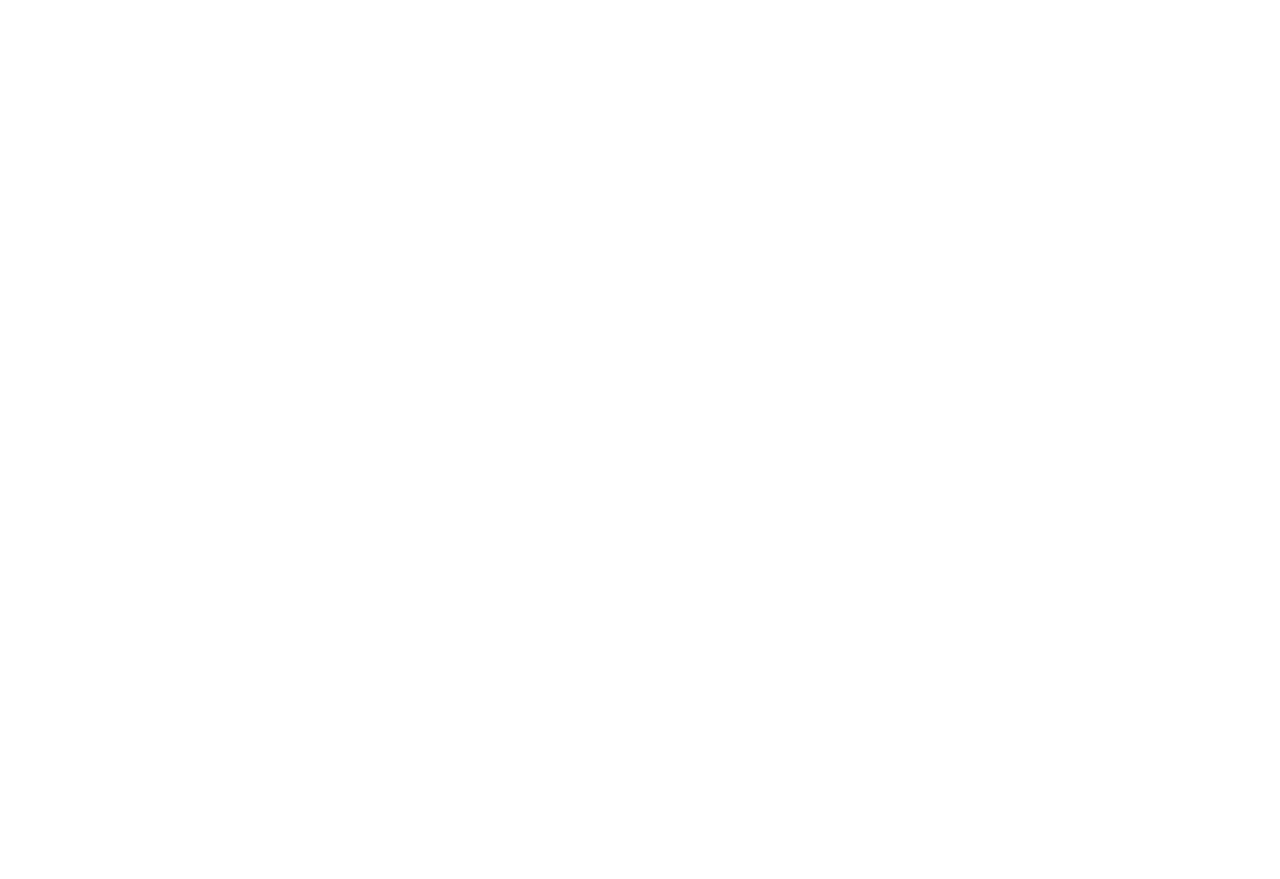
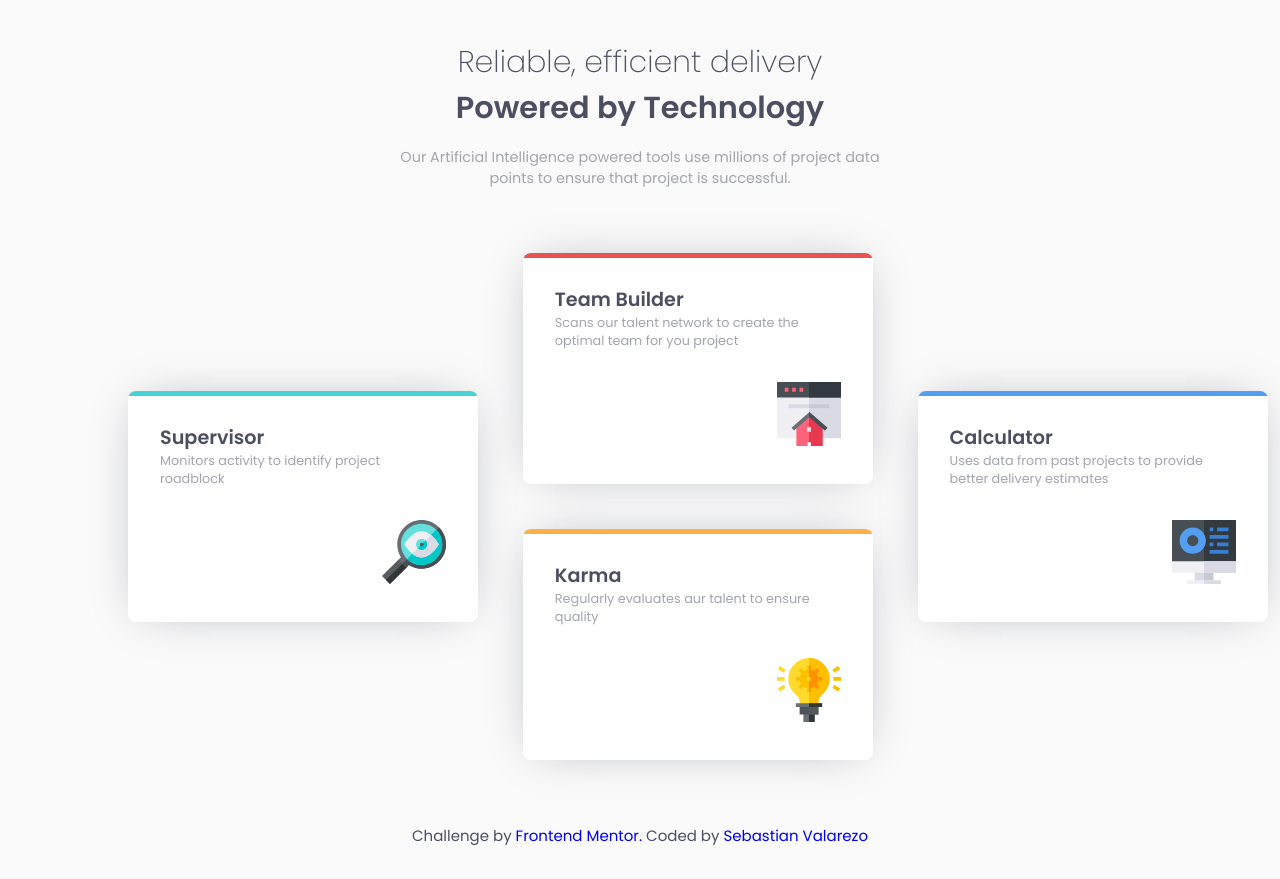
Before and after one commit to SebastianValarezo/challenge-feature-section, a plain HTML site: page index.html in a window 1280 px wide. Before the commit the page ends 800 px from the top, so only its background shows below. Drawn offline with Linux system fonts and the light colour scheme.

Commit message:
Agrego mi Favicon

```diff
--- a/css/style.css
+++ b/css/style.css
@@ -0,0 +1,267 @@
+:root {
+  --red: #ea5353;
+  --cyan: #45d3d3;
+  --orange: #fcaf4a;
+  --blue: #549ef2;
+  --very-dark-blue: #4c4e61;
+  --grayish-blue: #a3a5ae;
+  --very-light-gray: #fafafa;
+}
+
+* {
+  margin: 0;
+  padding: 0;
+  box-sizing: border-box;
+}
+
+body {
+  font-size: 15px;
+  font-family: "Poppins", sans-serif;
+  background: var(--very-light-gray);
+  color: var(--very-dark-blue);
+  overflow-x: hidden;
+}
+
+a {
+  text-decoration: none;
+  transition: all 2s ease;
+}
+
+a:hover {
+  opacity: 0.5;
+}
+
+::-webkit-scrollbar {
+  width: 10px;
+}
+
+::-webkit-scrollbar-track {
+  background: var(--grayish-blue);
+}
+
+::-webkit-scrollbar-thumb {
+  background: var(--very-dark-blue);
+}
+
+.container {
+  width: 80%;
+  /* height: 100vh; */
+  margin: 0 auto;
+  display: flex;
+  flex-direction: column;
+  justify-content: center;
+  align-items: center;
+  text-align: center;
+  /* max-width: 1440px; */
+}
+
+.footer {
+  padding: 2rem 0;
+}
+
+/* Header */
+
+.header__titles {
+  margin-top: 2.5rem;
+  margin-bottom: 4rem;
+  display: flex;
+  flex-direction: column;
+  justify-content: center;
+  align-items: center;
+}
+
+.header__title {
+  font-weight: 200;
+}
+
+.header__subtitle {
+  font-size: 1.9rem;
+  font-weight: 600;
+  margin-bottom: 1rem;
+}
+
+.header__paragraph {
+  color: var(--grayish-blue);
+  font-weight: 400;
+  font-size: 0.9rem;
+  width: 480px;
+}
+
+/* Cards */
+
+.container__cards {
+  width: 100%;
+  display: grid;
+  grid-template-columns: repeat(6, 1fr);
+  grid-template-rows: repeat(4, auto);
+  gap: 2.8rem;
+  margin-bottom: 2rem;
+}
+
+.card {
+  background: white;
+  padding: 2rem;
+  text-align: start;
+  width: 350px;
+  border-radius: 8px;
+  box-shadow: 0 0 45px -15px var(--grayish-blue);
+}
+
+.card__title {
+  font-weight: 600;
+  font-size: 1.2rem;
+}
+
+.card__description {
+  color: var(--grayish-blue);
+  font-weight: 400;
+  font-size: 0.8rem;
+  margin-bottom: 2rem;
+}
+
+.card__image {
+  text-align: end;
+}
+
+.card--supervisor {
+  position: relative;
+  overflow: hidden;
+  grid-row: 2 / 4;
+  grid-column: 1 / 3;
+}
+
+.card--team-builder {
+  position: relative;
+  overflow: hidden;
+  grid-row: 1 / 3;
+  grid-column: 3 / 5;
+}
+
+.card--karma {
+  position: relative;
+  overflow: hidden;
+  grid-row: 3 / 5;
+  grid-column: 3 / 5;
+}
+
+.card--calculator {
+  position: relative;
+  overflow: hidden;
+  grid-row: 2 / 4;
+  grid-column: 5 / 7;
+}
+
+.card--supervisor::after {
+  content: "";
+  width: 100%;
+  height: 5px;
+  top: 0;
+  left: 0;
+  position: absolute;
+  background: var(--cyan);
+}
+
+.card--team-builder::after {
+  content: "";
+  width: 100%;
+  height: 5px;
+  top: 0;
+  left: 0;
+  position: absolute;
+  background: var(--red);
+}
+
+.card--karma::after {
+  content: "";
+  width: 100%;
+  height: 5px;
+  top: 0;
+  left: 0;
+  position: absolute;
+  background: var(--orange);
+}
+
+.card--calculator::after {
+  content: "";
+  width: 100%;
+  height: 5px;
+  top: 0;
+  left: 0;
+  position: absolute;
+  background: var(--blue);
+}
+
+@media screen and (max-width: 1024px) {
+  .container__cards {
+    grid-template-columns: repeat(2, auto);
+    grid-template-rows: repeat(2, auto);
+    gap: 1rem;
+    justify-content: center;
+    /* align-items: center; */
+    /* border: 1px solid #000; */
+  }
+  .card {
+    background: white;
+    padding: 2rem;
+    text-align: start;
+  }
+  .card--supervisor {
+    grid-row: 1 / 2;
+    grid-column: 1 / 2;
+  }
+  .card--team-builder {
+    grid-column: 2 / 3;
+    grid-row: 1 / 2;
+  }
+  .card--karma {
+    grid-column: 2 / 3;
+    grid-row: 2 / 3;
+  }
+  .card--calculator {
+    grid-row: 2 / 3;
+    grid-column: 1 / 3;
+  }
+}
+
+@media screen and (max-width: 425px) {
+  .header__title,
+  .header__subtitle {
+    font-size: 1.6rem;
+  }
+  .header__paragraph {
+    width: 100%;
+    font-size: 1rem;
+  }
+  .container__cards {
+    grid-template-columns: repeat(1, auto);
+    grid-template-rows: repeat(4, auto);
+    gap: 1rem;
+    justify-content: center;
+  }
+  .card--supervisor {
+    grid-column: 1 / 2;
+    grid-row: 1 / 2;
+  }
+  .card--team-builder {
+    grid-column: 1 / 2;
+    grid-row: 2 / 3;
+  }
+  .card--karma {
+    grid-column: 1 / 2;
+    grid-row: 3 / 4;
+  }
+  .card--calculator {
+    grid-column: 1 / 2;
+    grid-row: 4 / 5;
+  }
+}
+
+@media screen and (max-width: 375px) {
+  .card {
+    width: 100%;
+  }
+  .header__title,
+  .header__subtitle {
+    font-size: 1.4rem;
+  }
+}
--- a/index.html
+++ b/index.html
@@ -4,7 +4,97 @@
     <meta charset="UTF-8" />
     <meta http-equiv="X-UA-Compatible" content="IE=edge" />
     <meta name="viewport" content="width=device-width, initial-scale=1.0" />
-    <title>Document</title>
+    <title>Feature Section | Challenge #2</title>
+    <link rel="shortcut icon" href="assets/favicon.png" type="image/x-icon" />
+    <link rel="preconnect" href="https://fonts.gstatic.com" />
+    <link
+      href="https://fonts.googleapis.com/css2?family=Poppins:wght@200;400;600&display=swap"
+      rel="stylesheet"
+    />
+    <link rel="stylesheet" href="css/style.css" />
   </head>
-  <body></body>
+  <body>
+    <div class="container">
+      <header class="header">
+        <div class="header__titles">
+          <h1 class="header__title">Reliable, efficient delivery</h1>
+          <h2 class="header__subtitle">Powered by Technology</h2>
+          <p class="header__paragraph">
+            Our Artificial Intelligence powered tools use millions of project
+            data points to ensure that project is successful.
+          </p>
+        </div>
+      </header>
+      <section class="container__cards">
+        <article class="card card--supervisor">
+          <h3 class="card__title">Supervisor</h3>
+          <p class="card__description">
+            Monitors activity to identify project roadblock
+          </p>
+          <div class="card__image">
+            <img
+              src="assets/icon-supervisor.svg"
+              alt="team-builder"
+              class="card__icon"
+            />
+          </div>
+        </article>
+        <article class="card card--team-builder">
+          <h3 class="card__title">Team Builder</h3>
+          <p class="card__description">
+            Scans our talent network to create the optimal team for you project
+          </p>
+          <div class="card__image">
+            <img
+              src="assets/icon-team-builder.svg"
+              alt="team-builder"
+              class="card__icon"
+            />
+          </div>
+        </article>
+        <article class="card card--karma">
+          <h3 class="card__title">Karma</h3>
+          <p class="card__description">
+            Regularly evaluates aur talent to ensure quality
+          </p>
+          <div class="card__image">
+            <img
+              src="assets/icon-karma.svg"
+              alt="team-builder"
+              class="card__icon"
+            />
+          </div>
+        </article>
+        <article class="card card--calculator">
+          <h3 class="card__title">Calculator</h3>
+          <p class="card__description">
+            Uses data from past projects to provide better delivery estimates
+          </p>
+          <div class="card__image">
+            <img
+              src="assets/icon-calculator.svg"
+              alt="team-builder"
+              class="card__icon"
+            />
+          </div>
+        </article>
+      </section>
+      <footer class="footer">
+        <p>
+          Challenge by
+          <a
+            href="https://www.frontendmentor.io/profile/SebastianValarezo"
+            target="__blank"
+            >Frontend Mentor.</a
+          >
+          Coded by
+          <a
+            href="https://github.com/SebastianValarezo/challenge-feature-section"
+            target="__blank"
+            >Sebastian Valarezo</a
+          >
+        </p>
+      </footer>
+    </div>
+  </body>
 </html>
```
Also changed, not shown: assets/favicon.png (added).
